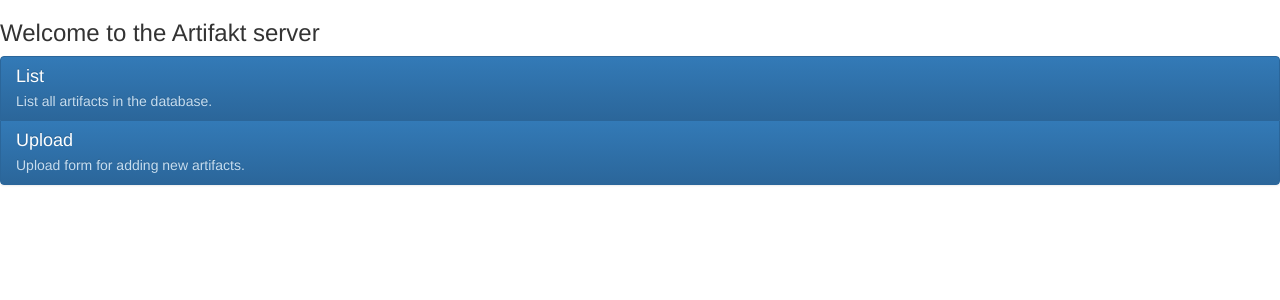
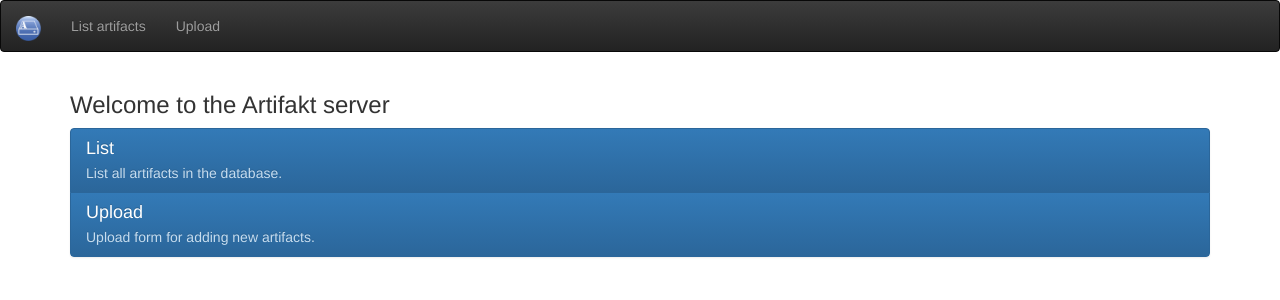
Before and after one commit to Zitrax/Artifakt, a Python web app: template artifakt/templates/home.jinja2 in a window 1280 px wide. Shown: the top 300 px of the page. Run offline with Jinja, Linux system fonts and the light colour scheme; the template is opened without the code that fills it, so the values that code supplies are empty; some libraries are stand-ins or nearby versions.

Commit message:
Added navbar

```diff
--- /dev/null
+++ b/artifakt/static/js/navbar.js
@@ -0,0 +1,6 @@
+$(document).ready(function () {
+    $.each($('.nav').find('li'), function() {
+        $(this).toggleClass('active',
+            '/' + $(this).find('a').attr('href') == window.location.pathname);
+    });
+});
--- a/artifakt/templates/artifact.jinja2
+++ b/artifakt/templates/artifact.jinja2
@@ -6,6 +6,8 @@
     <script src="/js/artifact.js"></script>
 </head>
 <body>
+{% include 'navbar.jinja2' %}
+<div class="container">
 <div class="panel panel-success">
     <div class="panel-heading">
         <h3 class="panel-title">{{ artifact.filename }}</h3>
@@ -15,7 +17,7 @@
 
         <table class="table table-striped table-hover">
             <tr><th>File size</th><td id="file_size">{{ artifact.size_h }} ({{ artifact.size }} bytes)</td></tr>
-            <tr><th>SHA1</th><td>{{ artifact.sha1 }}</td></tr>
+            <tr><th>SHA1</th><td><code>{{ artifact.sha1 }}</code></td></tr>
             <tr><th>Created</th><td>{{ artifact.created }}</td></tr>
             {% if artifact.comment %}
                 <tr><th>Comment</th><td>{{ artifact.comment }}</td></tr>
@@ -49,5 +51,6 @@
         </form>
     </div>
 </div>
+</div>
 </body>
 </html>
--- a/artifakt/templates/artifact_archive.jinja2
+++ b/artifakt/templates/artifact_archive.jinja2
@@ -5,6 +5,7 @@
     <title>Artifact archive</title>
 </head>
 <body>
+{% include 'navbar.jinja2' %}
 {% if error is defined %}
     <p>{{ error }}</p>
 {% else %}
--- a/artifakt/templates/artifact_highlight.jinja2
+++ b/artifakt/templates/artifact_highlight.jinja2
@@ -8,6 +8,7 @@
     <script>hljs.initHighlightingOnLoad();</script>
 </head>
 <body>
+{% include 'navbar.jinja2' %}
 <pre>
     <code>
 {{ content }}
--- a/artifakt/templates/head.jinja2
+++ b/artifakt/templates/head.jinja2
@@ -6,3 +6,4 @@
 <link rel="stylesheet" href="/bootstrap/css/bootstrap-theme.min.css" />
 <script src="/js/jquery-2.2.3.min.js"></script>
 <script src="/bootstrap/js/bootstrap.min.js"></script>
+<script src="/js/navbar.js"></script>
--- a/artifakt/templates/home.jinja2
+++ b/artifakt/templates/home.jinja2
@@ -1,11 +1,13 @@
 <!DOCTYPE html>
-<html lang="{{request.locale_name}}">
+<html lang="{{ request.locale_name }}">
 <head>
     {% include 'head.jinja2' %}
     <title>Artifakt</title>
 </head>
 <body>
-<h3>Welcome to the Artifakt server</h3>
+{% include 'navbar.jinja2' %}
+<div class="container">
+    <h3>Welcome to the Artifakt server</h3>
 
     <ul class="list-group">
         <a class="list-group-item active" href="artifacts">
@@ -18,6 +20,6 @@
             <p class="list-group-item-text">Upload form for adding new artifacts.</p>
         </a>
     </ul>
-
+</div>
 </body>
 </html>
--- /dev/null
+++ b/artifakt/templates/navbar.jinja2
@@ -0,0 +1,24 @@
+<nav class="navbar navbar-inverse">
+    <div class="container-fluid">
+        <!-- Brand and toggle get grouped for better mobile display -->
+        <div class="navbar-header">
+            <button type="button" class="navbar-toggle collapsed" data-toggle="collapse"
+                    data-target="#bs-example-navbar-collapse-1" aria-expanded="false">
+                <span class="sr-only">Toggle navigation</span>
+                <span class="icon-bar"></span>
+                <span class="icon-bar"></span>
+                <span class="icon-bar"></span>
+            </button>
+            <a class="navbar-brand" href="/"><img width="25" alt="Artifakt" src="/img/favicon.ico"></a>
+        </div>
+
+        <!-- Collect the nav links, forms, and other content for toggling -->
+        <div class="collapse navbar-collapse" id="bs-example-navbar-collapse-1">
+            <ul class="nav navbar-nav">
+                <li><a href="/artifacts">List artifacts</a></li>
+                <li><a href="/upload">Upload</a></li>
+            </ul>
+        </div><!-- /.navbar-collapse -->
+
+    </div><!-- /.container-fluid -->
+</nav>
--- a/artifakt/templates/upload_form.jinja2
+++ b/artifakt/templates/upload_form.jinja2
@@ -7,7 +7,7 @@
     <script src="/js/upload.js"></script>
 </head>
 <body>
-
+{% include 'navbar.jinja2' %}
 <div class="container">
 <form action="/upload" id="upload_form" method="post" enctype="multipart/form-data">
 
```
Also changed, not shown: artifakt/templates/artifacts.jinja2 (+18 -6 lines).
